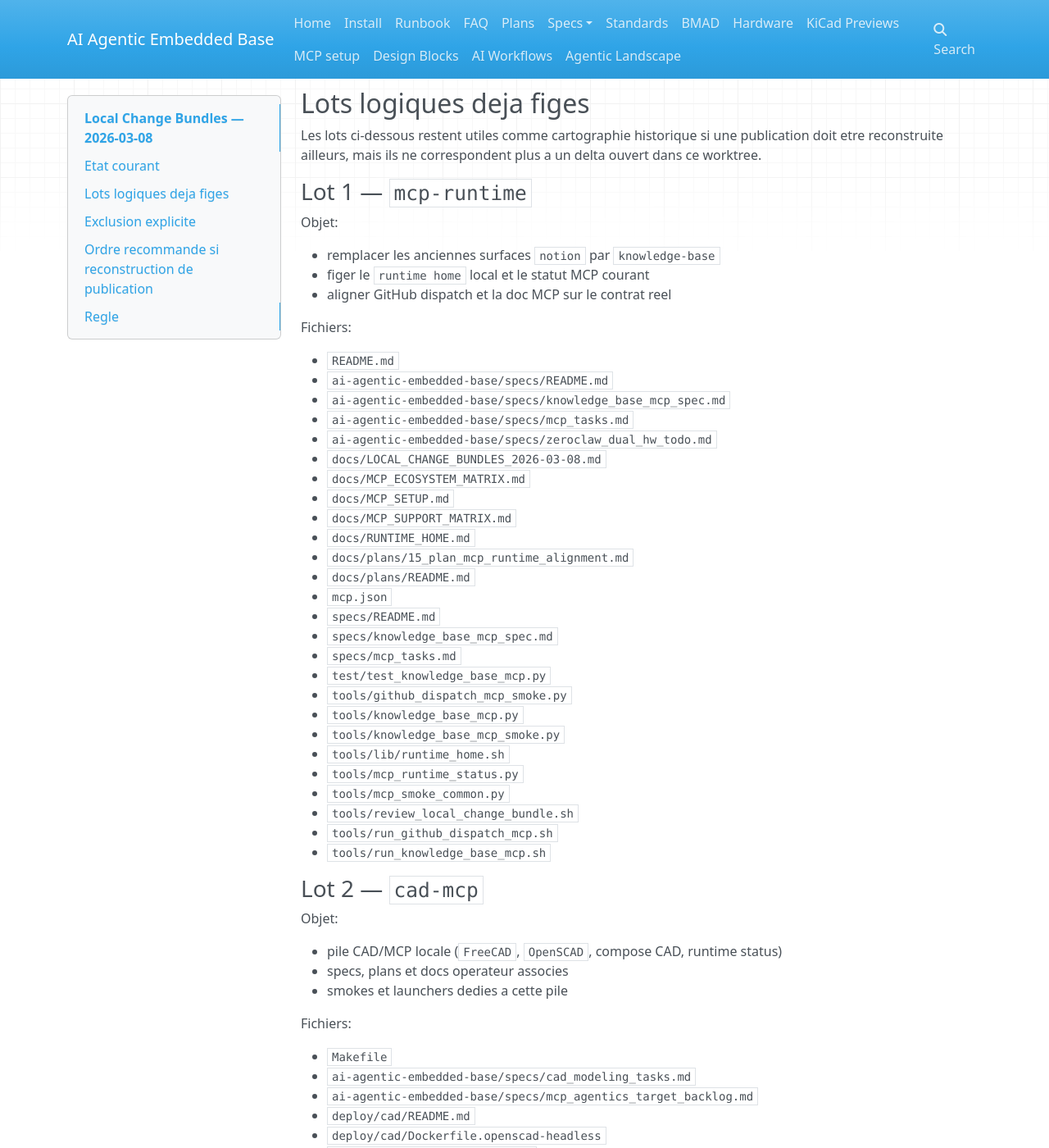
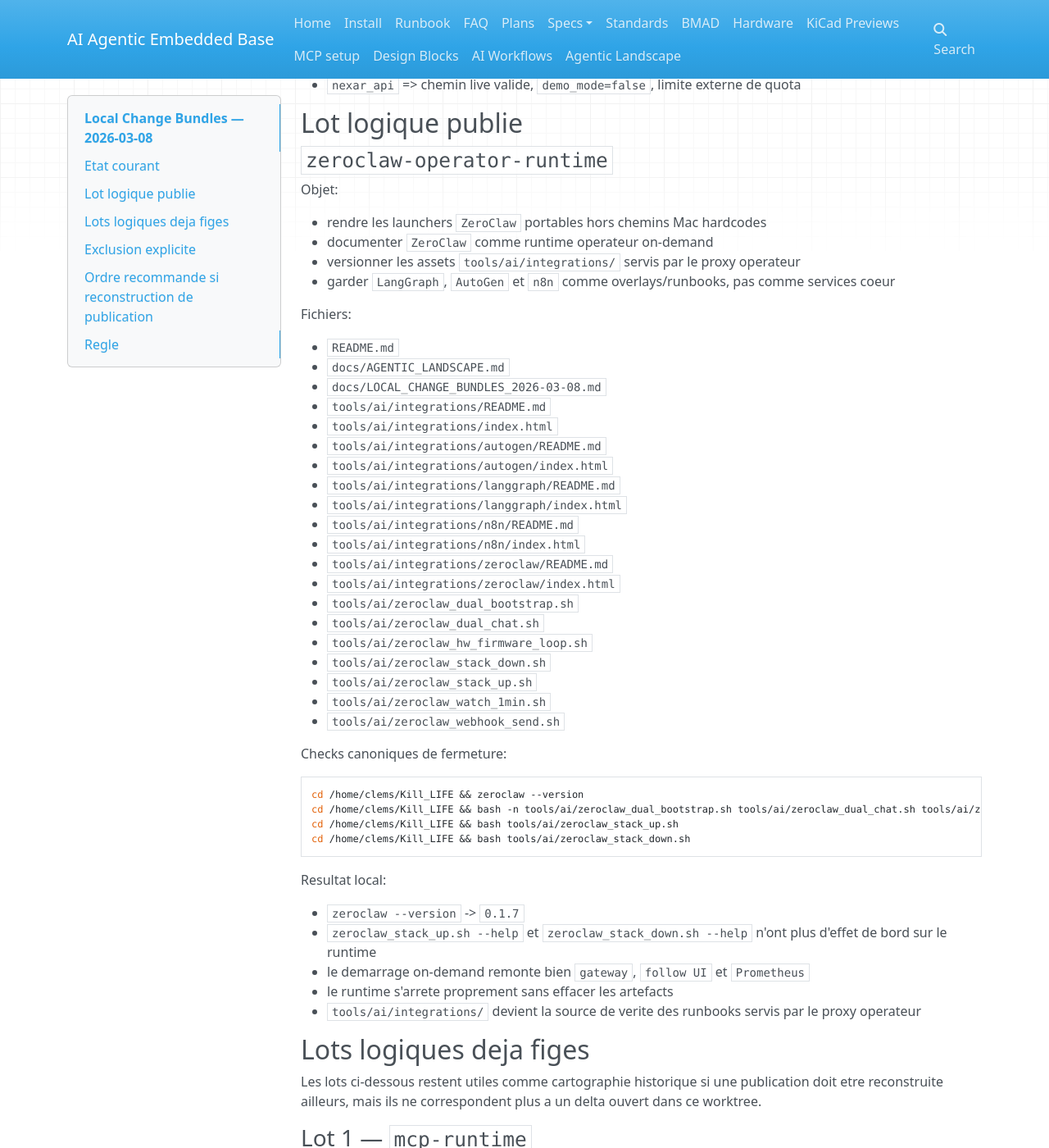
Before and after one commit to electron-rare/Kill_LIFE, an MkDocs documentation site: the page built from docs/LOCAL_CHANGE_BUNDLES_2026-03-08.md, in a window 1280 px wide and 1400 px high, scrolled down 778 px. Shown: the whole window at 82% size. Built offline with MkDocs 1.6.1, drawn with Linux system fonts in a browser that asks for light colours; nearby versions of some CDN libraries; some of the changed text lies outside the part shown.

Commit message:
ai(zeroclaw): publish on-demand operator runtime

````diff
--- a/docs/LOCAL_CHANGE_BUNDLES_2026-03-08.md
+++ b/docs/LOCAL_CHANGE_BUNDLES_2026-03-08.md
@@ -1,16 +1,19 @@
 # Local Change Bundles — 2026-03-08
 
 But: figer l'etat reel de `Kill_LIFE` apres fermeture locale et publication de
-la vague `MCP/agentics`, puis documenter ce qui reste vraiment hors repo-suivi.
+la vague `MCP/agentics`, puis suivre le lot local `zeroclaw-operator-runtime`
+sans rouvrir le backlog MCP canonique.
 
 ## Etat courant
 
 Etat reel:
 
-- un petit lot `mac-local-mcp` peut vivre seul sans rouvrir le runtime MCP canonique
-- le runtime MCP canonique est `ready`
+- le runtime MCP canonique reste `ready`
 - les validations live `knowledge-base`, `github-dispatch` et `nexar_api`
   ont deja ete rejouees sur la machine de reference
+- le lot `zeroclaw-operator-runtime` est implemente, verifie et publie
+- un petit lot `mac-local-mcp` peut toujours vivre seul sans rouvrir le runtime
+  MCP canonique
 - `.mascarade/` reste genere localement mais est maintenant ignore explicitement
   par le repo
 
@@ -36,6 +39,60 @@ Resultat courant:
 - `knowledge-base` => `ready`, `live_validation=passed`
 - `github-dispatch` => `ready`, `live_validation=passed`
 - `nexar_api` => chemin live valide, `demo_mode=false`, limite externe de quota
+
+## Lot logique publie
+
+### `zeroclaw-operator-runtime`
+
+Objet:
+
+- rendre les launchers `ZeroClaw` portables hors chemins Mac hardcodes
+- documenter `ZeroClaw` comme runtime operateur on-demand
+- versionner les assets `tools/ai/integrations/` servis par le proxy operateur
+- garder `LangGraph`, `AutoGen` et `n8n` comme overlays/runbooks, pas comme
+  services coeur
+
+Fichiers:
+
+- `README.md`
+- `docs/AGENTIC_LANDSCAPE.md`
+- `docs/LOCAL_CHANGE_BUNDLES_2026-03-08.md`
+- `tools/ai/integrations/README.md`
+- `tools/ai/integrations/index.html`
+- `tools/ai/integrations/autogen/README.md`
+- `tools/ai/integrations/autogen/index.html`
+- `tools/ai/integrations/langgraph/README.md`
+- `tools/ai/integrations/langgraph/index.html`
+- `tools/ai/integrations/n8n/README.md`
+- `tools/ai/integrations/n8n/index.html`
+- `tools/ai/integrations/zeroclaw/README.md`
+- `tools/ai/integrations/zeroclaw/index.html`
+- `tools/ai/zeroclaw_dual_bootstrap.sh`
+- `tools/ai/zeroclaw_dual_chat.sh`
+- `tools/ai/zeroclaw_hw_firmware_loop.sh`
+- `tools/ai/zeroclaw_stack_down.sh`
+- `tools/ai/zeroclaw_stack_up.sh`
+- `tools/ai/zeroclaw_watch_1min.sh`
+- `tools/ai/zeroclaw_webhook_send.sh`
+
+Checks canoniques de fermeture:
+
+```bash
+cd /home/clems/Kill_LIFE && zeroclaw --version
+cd /home/clems/Kill_LIFE && bash -n tools/ai/zeroclaw_dual_bootstrap.sh tools/ai/zeroclaw_dual_chat.sh tools/ai/zeroclaw_hw_firmware_loop.sh tools/ai/zeroclaw_stack_down.sh tools/ai/zeroclaw_stack_up.sh tools/ai/zeroclaw_watch_1min.sh tools/ai/zeroclaw_webhook_send.sh
+cd /home/clems/Kill_LIFE && bash tools/ai/zeroclaw_stack_up.sh
+cd /home/clems/Kill_LIFE && bash tools/ai/zeroclaw_stack_down.sh
+```
+
+Resultat local:
+
+- `zeroclaw --version` -> `0.1.7`
+- `zeroclaw_stack_up.sh --help` et `zeroclaw_stack_down.sh --help` n'ont plus
+  d'effet de bord sur le runtime
+- le demarrage on-demand remonte bien `gateway`, `follow UI` et `Prometheus`
+- le runtime s'arrete proprement sans effacer les artefacts
+- `tools/ai/integrations/` devient la source de verite des runbooks servis par
+  le proxy operateur
 
 ## Lots logiques deja figes
 
````
Also changed, not shown: README.md (+35 -0 lines), docs/AGENTIC_LANDSCAPE.md (+7 -0 lines), tools/ai/integrations/README.md (added, +31 -0 lines), tools/ai/integrations/autogen/README.md (added, +19 -0 lines), tools/ai/integrations/langgraph/README.md (added, +26 -0 lines), tools/ai/integrations/n8n/README.md (added, +23 -0 lines), 11 other files.
